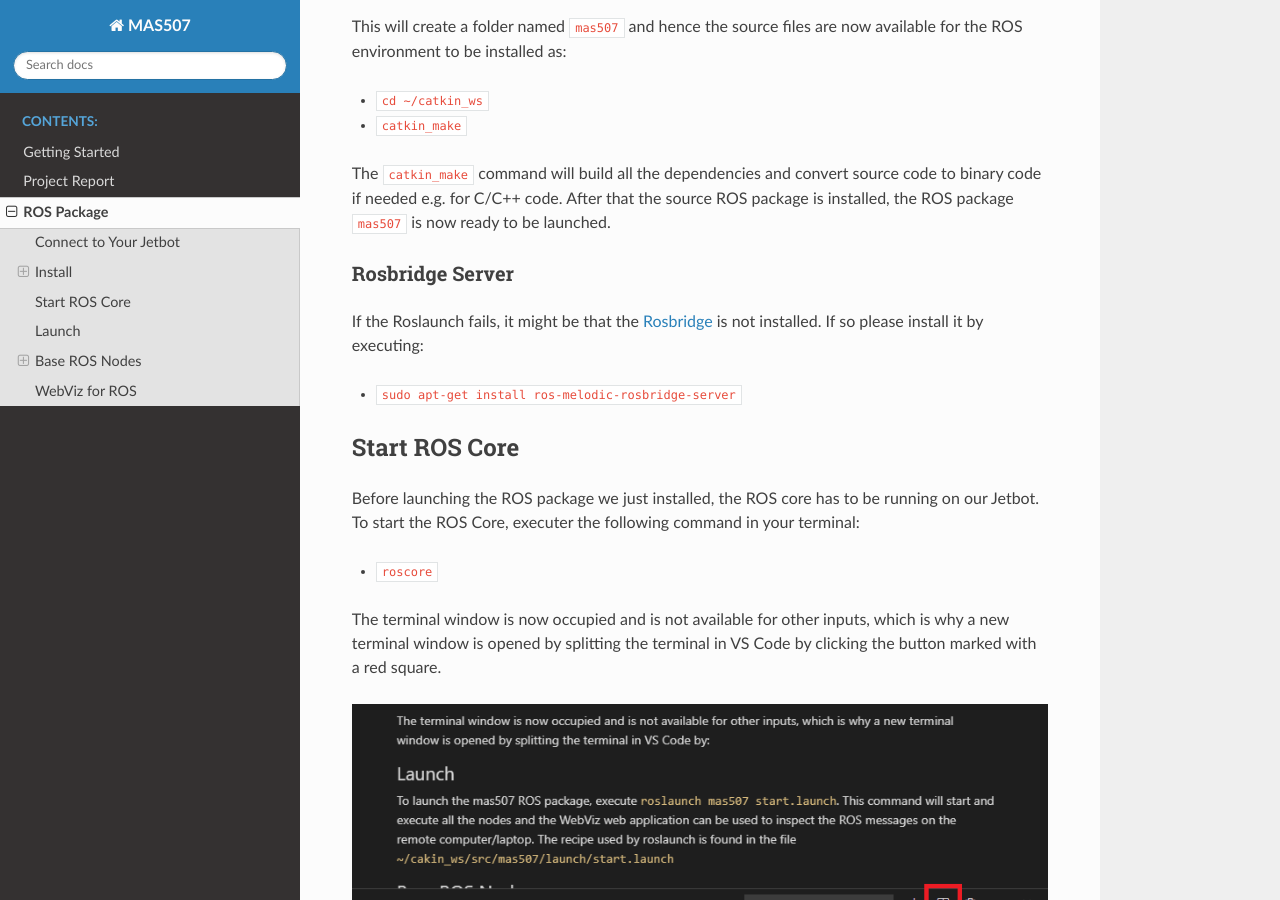
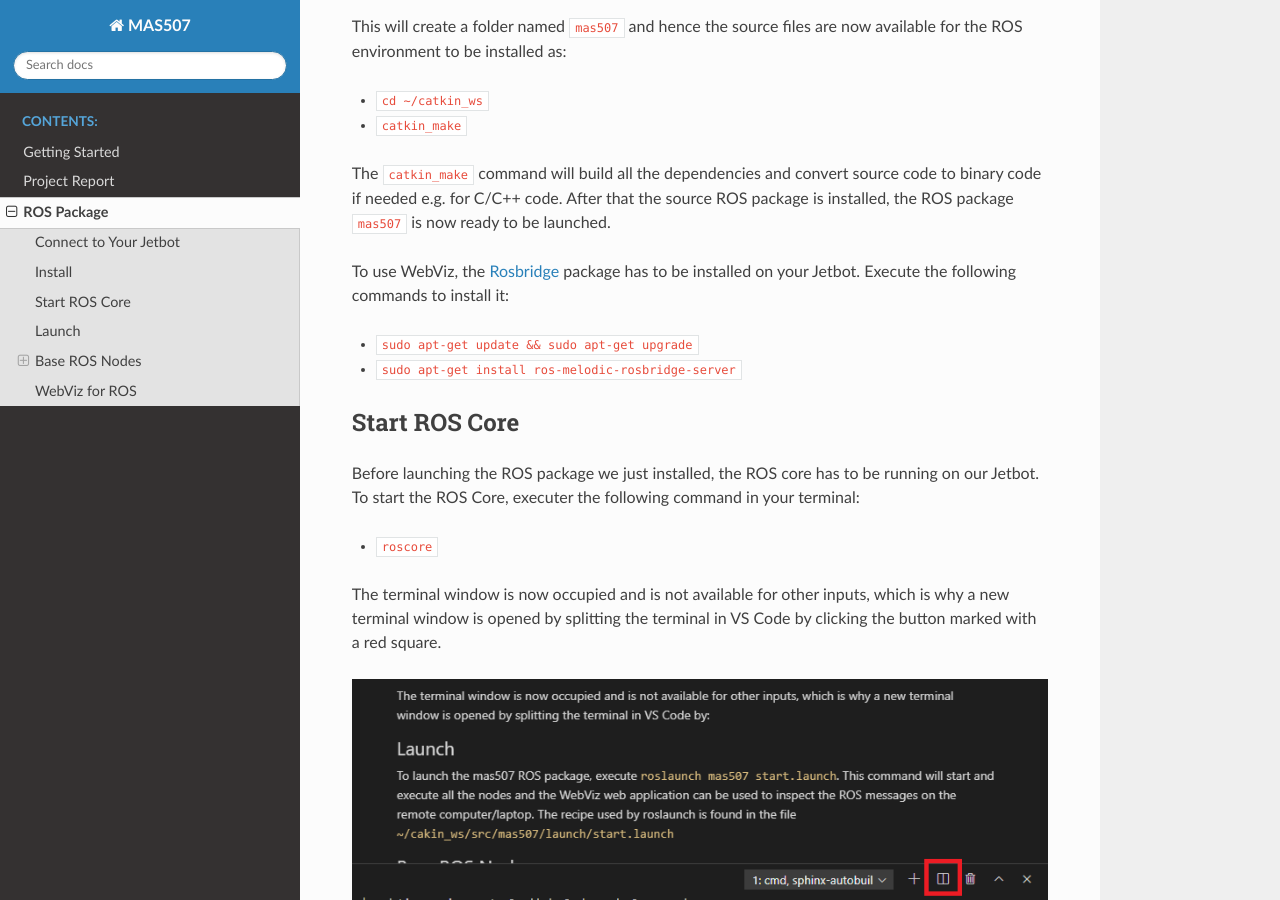
Before and after one commit to Orwatronic/mas_514, a Sphinx documentation site: the page built from docs/src/ros.md, in a window 1280 px wide and 900 px high, scrolled down 501 px. Built offline with Sphinx 7.4.7 and the Read the Docs theme 2.0.0, drawn with Linux system fonts in a browser that asks for light colours.

Commit message:
Added update on Rosbridge setup requirements

```diff
--- a/docs/src/ros.md
+++ b/docs/src/ros.md
@@ -12,8 +12,8 @@
 
 The `catkin_make` command will build all the dependencies and convert source code to binary code if needed e.g. for C/C++ code. After that the source ROS package is installed, the ROS package `mas507` is now ready to be launched.
 
-### Rosbridge Server
-If the Roslaunch fails, it might be that the [Rosbridge](http://wiki.ros.org/rosbridge_suite) is not installed. If so please install it by executing:
+To use WebViz, the [Rosbridge](http://wiki.ros.org/rosbridge_suite) package has to be installed on your Jetbot. Execute the following commands to install it:
+- `sudo apt-get update && sudo apt-get upgrade`
 - `sudo apt-get install ros-melodic-rosbridge-server`
 
 ## Start ROS Core
```
